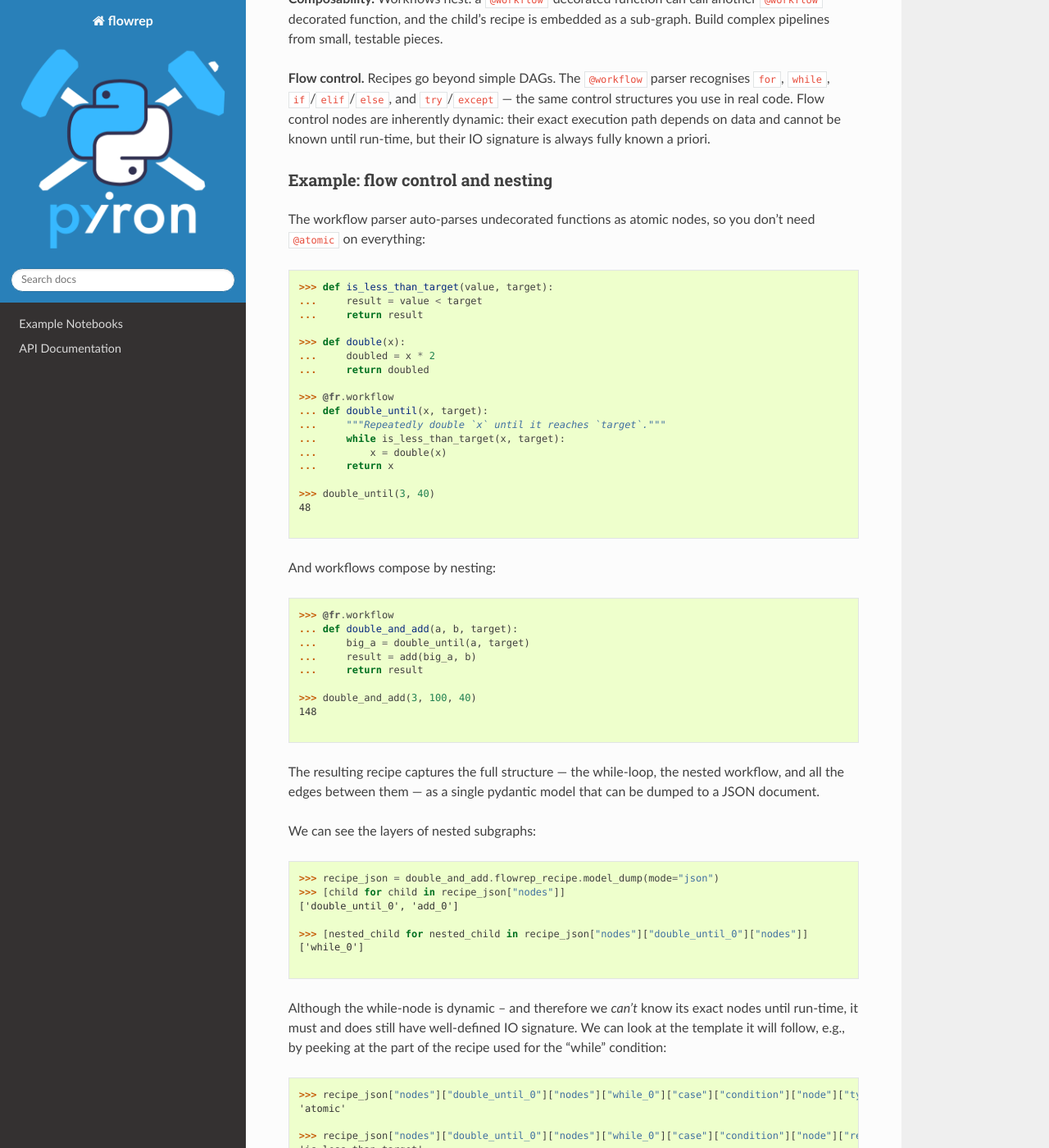
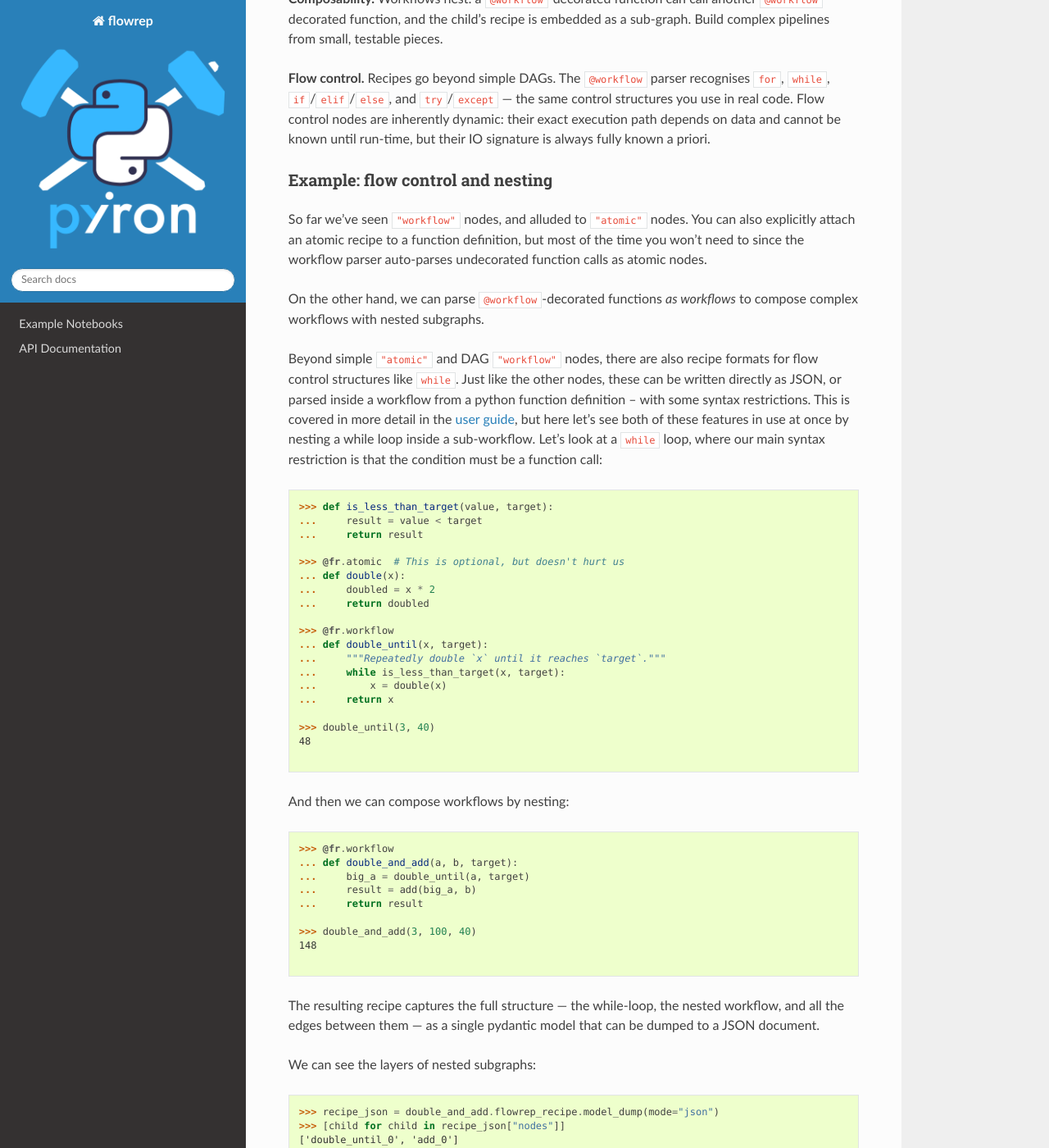
Before and after one commit to pyiron/flowrep, a Sphinx documentation site: the page built from docs/README.md, in a window 1280 px wide and 1400 px high, scrolled down 2612 px. Shown: the whole window at 82% size. Built offline with Sphinx 7.4.7 and the Read the Docs theme 3.1.0, drawn with Linux system fonts in a browser that asks for light colours; the version number could not be read and is left out.

Commit message:
Explain node categories in more detail
Signed-off-by: liamhuber <liamhuber@greyhavensolutions.com>

````diff
--- a/docs/README.md
+++ b/docs/README.md
@@ -149,15 +149,30 @@ run-time, but their IO signature is always fully known a priori.
 
 ### Example: flow control and nesting
 
-The workflow parser auto-parses undecorated functions as atomic nodes, so you
-don't need `@atomic` on everything:
+So far we've seen `"workflow"` nodes, and alluded to `"atomic"` nodes.
+You can also explicitly attach an atomic recipe to a function definition, but most of
+the time you won't need to since the workflow parser auto-parses undecorated function
+calls as atomic nodes.
+
+On the other hand, we can parse `@workflow`-decorated functions _as workflows_ to
+compose complex workflows with nested subgraphs.
+
+Beyond simple `"atomic"` and DAG `"workflow"` nodes, there are also recipe formats
+for flow control structures like `while`.
+Just like the other nodes, these can be written directly as JSON, or parsed inside a
+workflow from a python function definition -- with some syntax restrictions.
+This is covered in more detail in the [user guide](https://mybinder.org/v2/gh/pyiron/flowrep/HEAD?urlpath=%2Fdoc%2Ftree%2Fuser-guide.ipynb), but here let's see both of these features
+in use at once by nesting a while loop inside a sub-workflow.
+Let's look at a `while` loop, where our main syntax restriction is that the condition
+must be a function call:
 
 ```python
 >>> def is_less_than_target(value, target):
 ...     result = value < target
 ...     return result
 
->>> def double(x):
+>>> @fr.atomic  # This is optional, but doesn't hurt us
+... def double(x):
 ...     doubled = x * 2
 ...     return doubled
 
@@ -173,7 +188,7 @@ don't need `@atomic` on everything:
 
 ```
 
-And workflows compose by nesting:
+And then we can compose workflows by nesting:
 
 ```python
 >>> @fr.workflow
````
